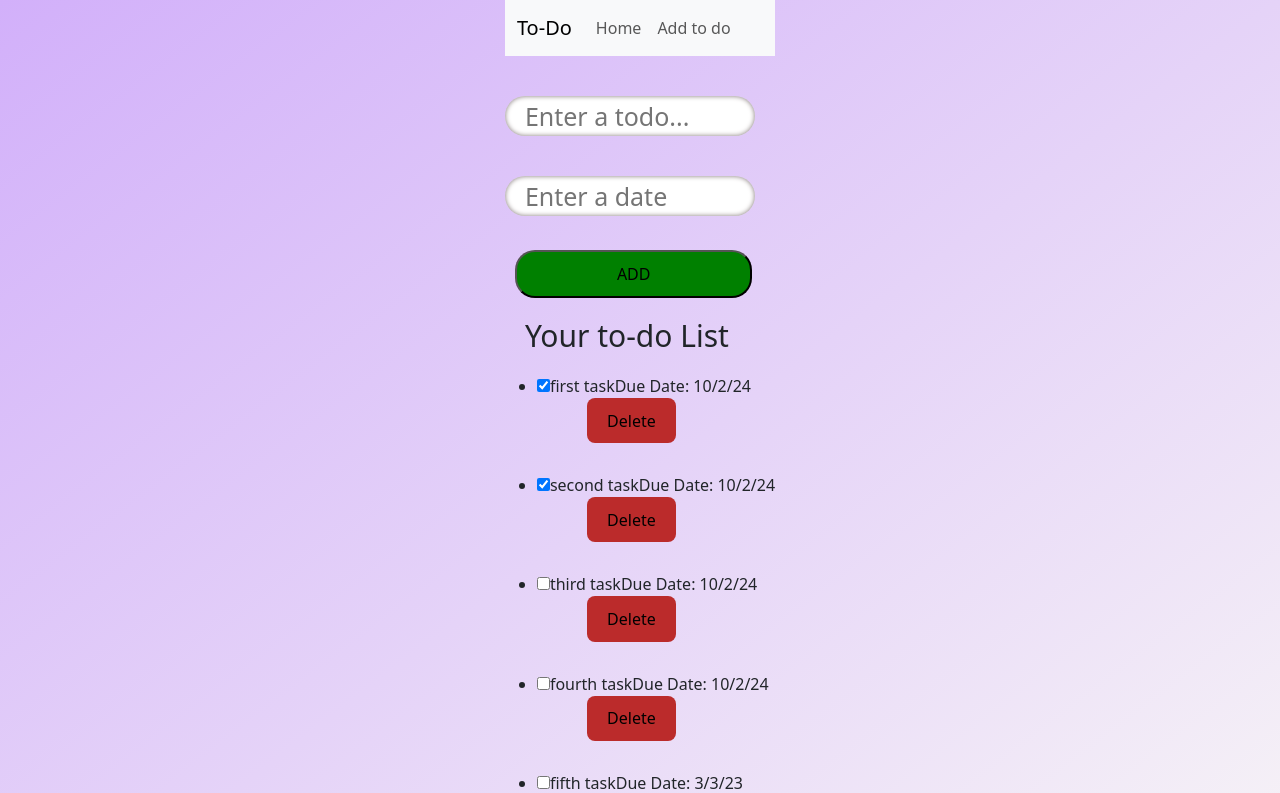
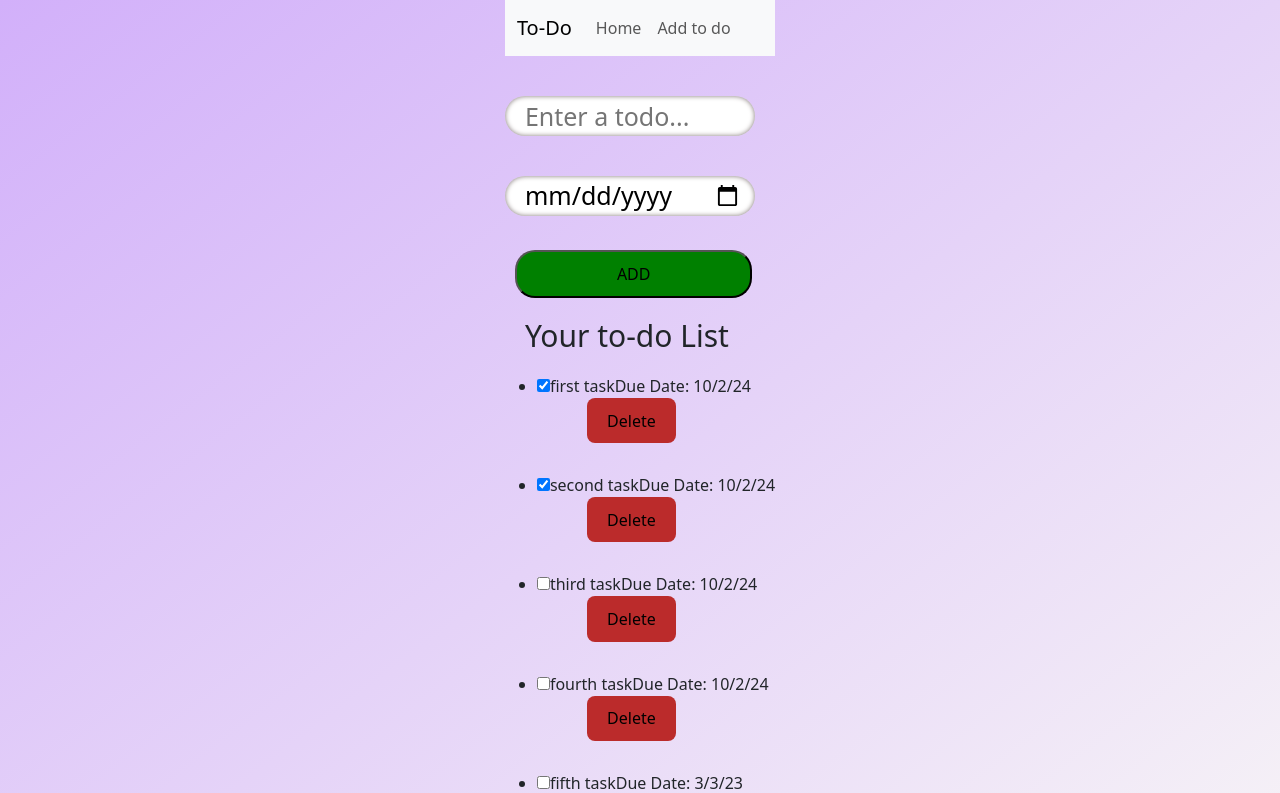
Before and after one commit to SharanyaSD/ReactJS, a React app: page / in a window 1280 px wide. Shown: the top 793 px of the page. Built offline with nearby package versions, Linux system fonts and the light colour scheme; data requests are answered from the project's data file; the HTML template or start-up script is replaced by a standard one; a web font is replaced by a local one.

Commit message:
Date validation

```diff
--- a/package.json
+++ b/package.json
@@ -14,11 +14,13 @@
     "json-server": "^1.0.0-alpha.23",
     "react": "^18.2.0",
     "react-bootstrap": "^2.10.1",
-    "react-dom": "^18.2.0"
+    "react-dom": "^18.2.0",
+    "uuid": "^9.0.1"
   },
   "devDependencies": {
     "@types/react": "^18.2.56",
     "@types/react-dom": "^18.2.19",
+    "@types/uuid": "^9.0.8",
     "@typescript-eslint/eslint-plugin": "^7.0.2",
     "@typescript-eslint/parser": "^7.0.2",
     "@vitejs/plugin-react": "^4.2.1",
--- a/src/component/AddTodo.tsx
+++ b/src/component/AddTodo.tsx
@@ -3,7 +3,7 @@ import { useState } from "react";
 const AddTodo = ({
   addTodo,
 }: {
-  addTodo: (title: string, dueDate: string) => void;
+  addTodo: (title: string, dueDate: Date) => void;
 }) => {
   const [inputValue, setInputValue] = useState("");
   const [dueDate, setDueDate] = useState("");
@@ -27,7 +27,7 @@ const AddTodo = ({
         <input
           className="input"
           placeholder="Enter a date"
-          type="string"
+          type="date"
           value={dueDate}
           onChange={(e) => setDueDate(e.target.value)}
         />
--- a/src/component/ListTodoItem.tsx
+++ b/src/component/ListTodoItem.tsx
@@ -1,12 +1,12 @@
 import React from "react";
-import { TodoInterface } from "../utils/todoInterface";
+import { TodoInterface } from "../utils/TodoInterface";
 import ShowTodo from "./ShowTodo";
 import "./styles.css";
 
 const ListTodoItem = (props: {
   todos: TodoInterface[];
-  deleteTodo: (id: number) => void;
-  handleCheckbox: (id: number, checked: boolean) => void;
+  deleteTodo: (id: string) => void;
+  handleCheckbox: (id: string, checked: boolean) => void;
 }) => {
   return (
     <div className="main-container">
--- a/src/component/Todo.tsx
+++ b/src/component/Todo.tsx
@@ -1,16 +1,17 @@
 import React, { useEffect, useState } from "react";
-import { TodoInterface } from "../utils/todoInterface";
+import { TodoInterface } from "../utils/TodoInterface";
 import AddTodo from "./AddTodo";
 import ListTodoItem from "./ListTodoItem";
 import useFetch from "./useFetch";
 import usePost from "./usePost";
+import { v4 as uuidv4 } from "uuid";
 import { url } from "../utils/TodoApi";
 import "./styles.css";
+
 function Todo() {
   const [todos, setTodos] = useState<TodoInterface[]>([]);
   const { loading, error } = useFetch();
   const { fetchPost } = usePost();
-
   useEffect(() => {
     fetch(url)
       .then((res) => res.json())
@@ -18,22 +19,33 @@ function Todo() {
   }, []);
 
   const addTodo = (title: string, dueDate: string) => {
-    const newTodo = { id: todos.length + 1, title, dueDate, completed: false };
+    const today = new Date();
+    const enteredDate = new Date(dueDate);
+    const newTodo: TodoInterface = {
+      id: uuidv4(),
+      title,
+      dueDate,
+      completed: false,
+    };
+    if (enteredDate < today) {
+      alert("Invalid due date. Please enter a date that is not in the past.");
+      return;
+    }
     const flag = fetchPost(newTodo);
     if (!flag) {
       alert("Not added");
     }
+
     setTodos([...todos, newTodo]);
     alert("Added successfully");
   };
-  console.log("Todos", todos);
 
-  const deleteTodo = (id: number) => {
+  const deleteTodo = (id: string) => {
     const filterTodo = todos.filter((todo) => todo.id !== id);
     setTodos(filterTodo);
   };
 
-  const handleCheckbox = (id: number, checked: boolean) => {
+  const handleCheckbox = (id: string, checked: boolean) => {
     const updatedTodos = todos.map((todo) =>
       todo.id === id ? { ...todo, completed: checked } : todo
     );
--- a/src/component/useFetch.tsx
+++ b/src/component/useFetch.tsx
@@ -1,6 +1,6 @@
 import { useState, useEffect } from "react";
 import { url } from "../utils/TodoApi";
-import { TodoInterface } from "../utils/todoInterface";
+import { TodoInterface } from "../utils/TodoInterface";
 
 interface FetchResult {
   loading: boolean;
--- a/src/component/usePost.tsx
+++ b/src/component/usePost.tsx
@@ -1,5 +1,5 @@
 import { url } from "../utils/TodoApi";
-import { TodoInterface } from "../utils/todoInterface";
+import { TodoInterface } from "../utils/TodoInterface";
 
 const usePost = () => {
   const fetchPost = async (newTodo: TodoInterface) => {
--- a/src/utils/todoInterface.tsx
+++ b/src/utils/TodoInterface.ts
@@ -1,5 +1,5 @@
 export interface TodoInterface {
-  id: number;
+  id: string;
   title: string;
   completed: boolean;
   dueDate: string;
```
Also changed, not shown: src/component/ShowTodo.tsx (+4 -4 lines), 2 other files (tests, documents, lock files or other folders).
